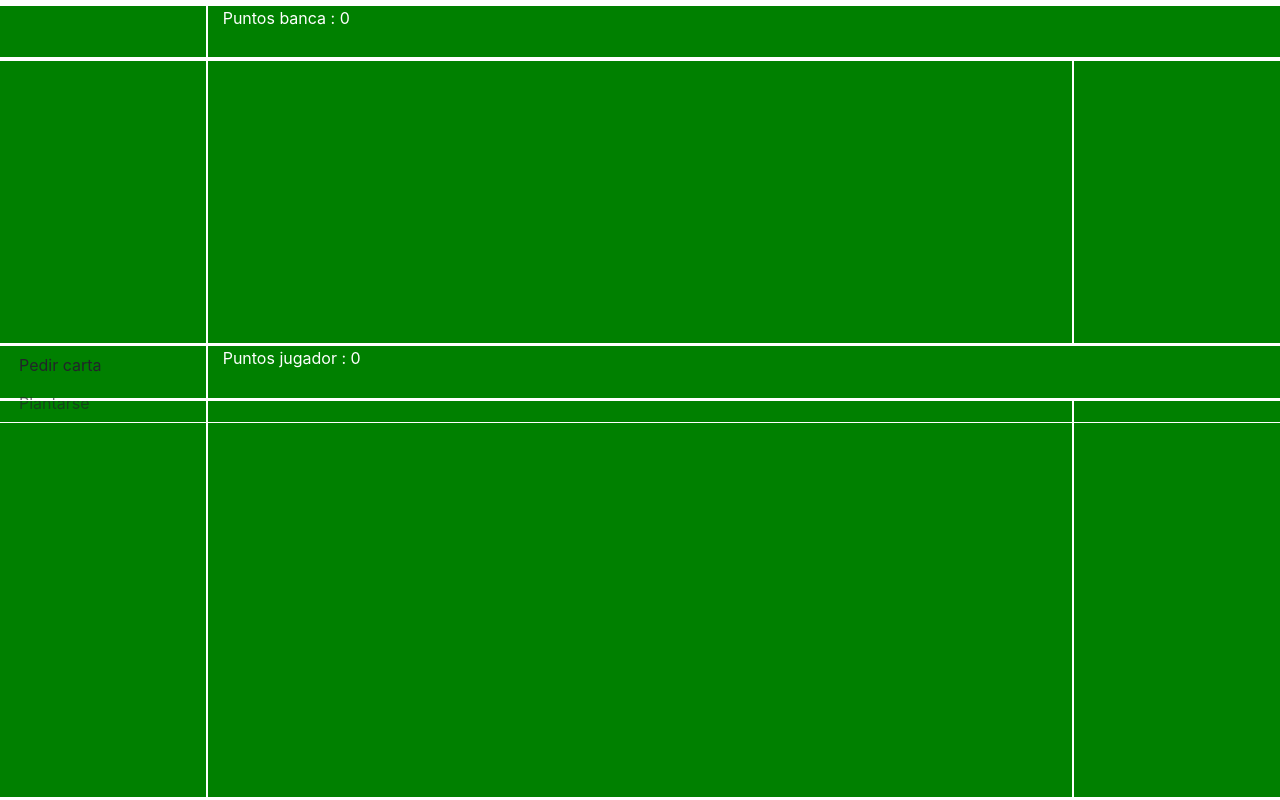
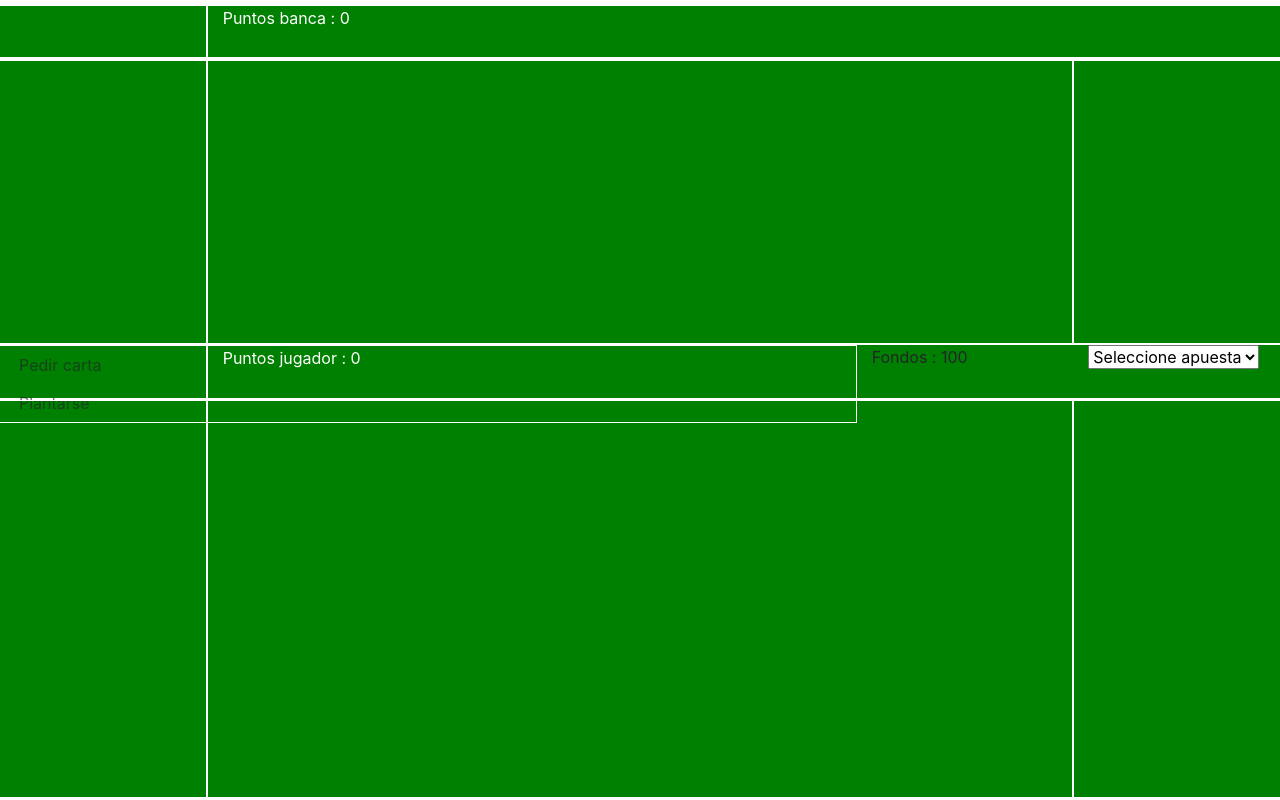
Before and after one commit to Aundefined/siete-y-media, an Angular app: page / in a window 1280 px wide. Built offline with nearby package versions, Linux system fonts and the light colour scheme.

Commit message:
apuestas fase 1

```diff
--- a/src/app/siete-y-media/siete-y-media.component.html
+++ b/src/app/siete-y-media/siete-y-media.component.html
@@ -23,7 +23,16 @@
             <button class="btn" [disabled]="!pedirCarta" (click)="pedir()">Pedir carta</button>
             <button [disabled]="!plantarse" class="btn" (click)="juegaBanca()">Plantarse</button>
           </div>
-          <div class="col col-md-10"><span class="puntos">Puntos jugador : {{puntosJugador}}</span></div>
+          <div class="col col-md-6"><span class="puntos">Puntos jugador : {{puntosJugador}}</span></div>
+          <div class="col-md-2">Fondos : {{fondos}}</div>
+          <div class="col-md-2">
+            <select name="fondos" (change)="apostar($event.target.value)">
+              <option>Seleccione apuesta</option>
+              <option [value]=10>10</option>
+              <option [value]=20>20</option>
+              <option [value]=30>30</option>
+            </select>
+        </div>
         </div>
         <div class="row cartas">
           <div class="col col-md-2"></div>
--- a/src/app/siete-y-media/siete-y-media.component.ts
+++ b/src/app/siete-y-media/siete-y-media.component.ts
@@ -22,7 +22,9 @@ export class SieteYMediaComponent implements OnInit {
   puntosBanca: number = 0;
   inter: any;
   plantarse: boolean = false;
-  pedirCarta: boolean = true;
+  pedirCarta: boolean = false;
+  fondos:number = 100;
+  apuesta:number;
 
 
   constructor(private mazoService: MazoService) { }
@@ -30,6 +32,12 @@ export class SieteYMediaComponent implements OnInit {
   ngOnInit() {
     this.mazo = this.mazoService.getMazo();
     this.mazoService.shuffle(this.mazo);
+  }
+
+  apostar(value){
+    this.pedirCarta = true;
+    this.apuesta = value;
+    this.fondos -= this.apuesta;
   }
 
   pedir() {
@@ -82,7 +90,7 @@ export class SieteYMediaComponent implements OnInit {
       this.cartasTiradasJugador = [];
       this.cartasTiradasBanca = [];
       this.plantarse = false;
-      this.pedirCarta = true;
+      this.pedirCarta = false;
     }, 500);
 
   }
@@ -100,7 +108,8 @@ export class SieteYMediaComponent implements OnInit {
       this.cartasTiradasJugador = [];
       this.cartasTiradasBanca = [];
       this.plantarse = false;
-      this.pedirCarta = true;
+      this.pedirCarta = false;
+      this.fondos += (this.apuesta * 2);
     }, 500);
   }
 
```
